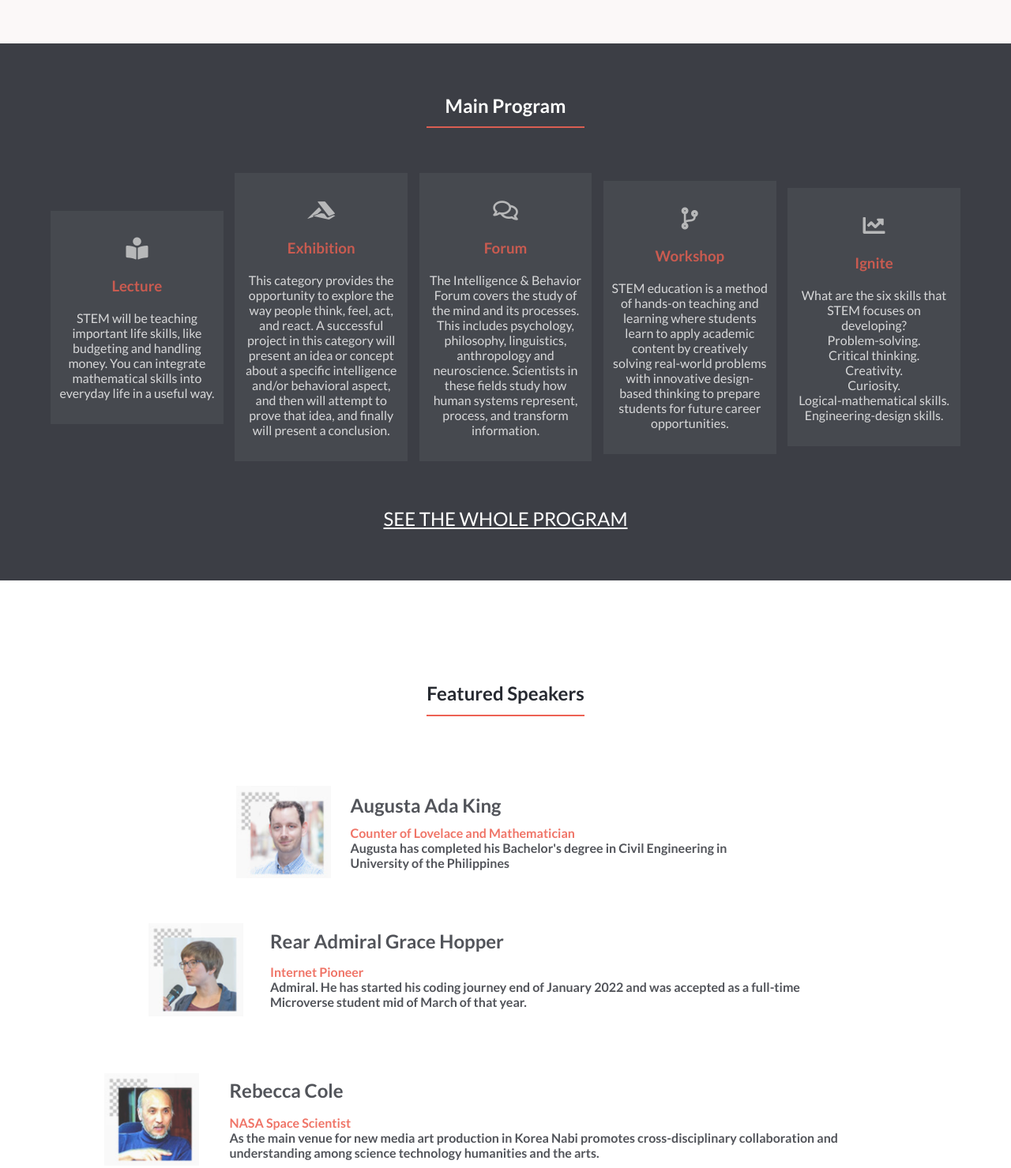
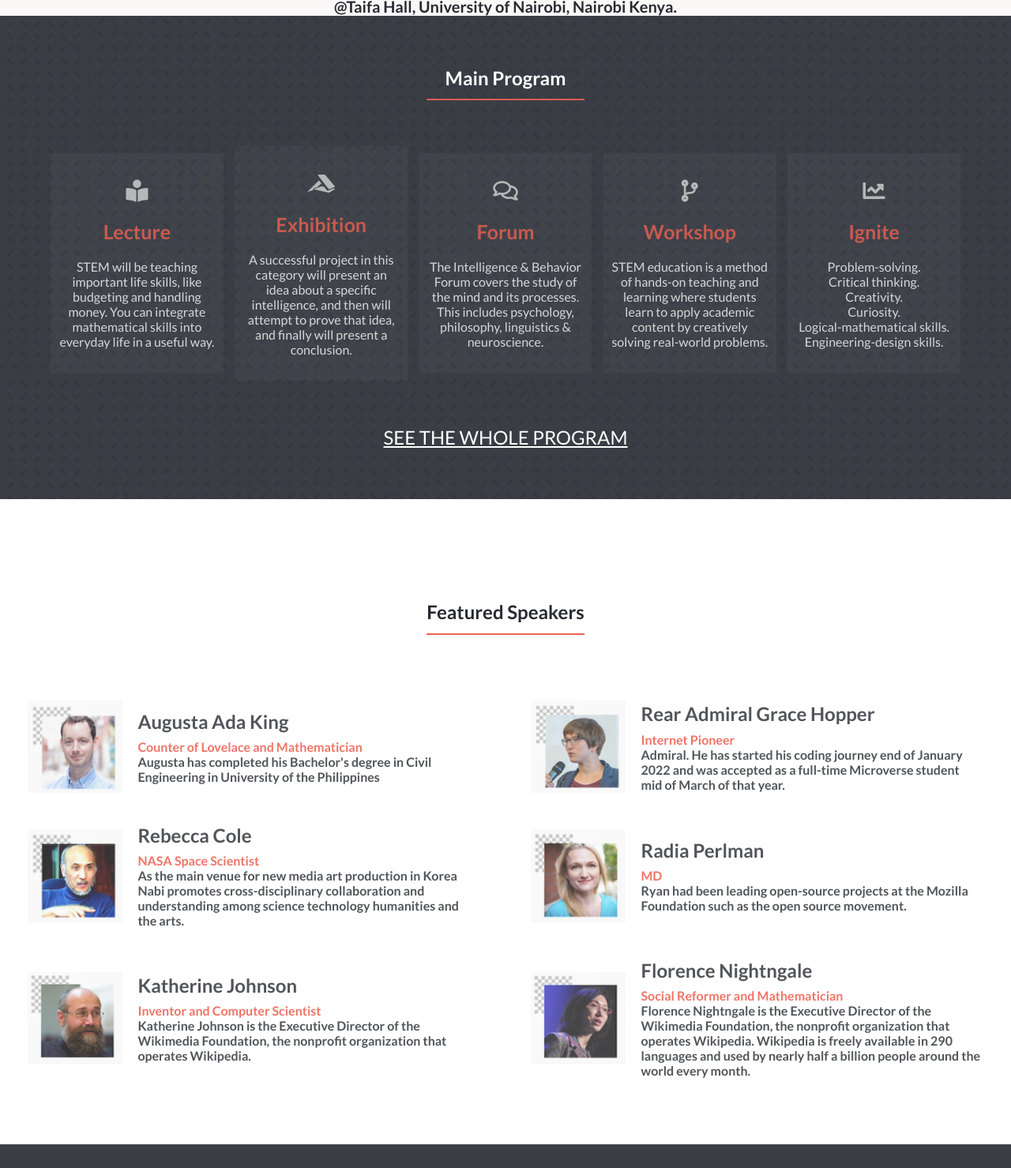
Before and after one commit to mumo-esther/microverse-capstone-1, a website: page index.html in a window 1280 px wide. Shown: the part 1036-2515 px from the top of the page at 79% size. Drawn offline with nearby package versions, Linux system fonts and the light colour scheme; files whose address does not match are found by name.

Commit message:
implemented the requested changes in the pr

```diff
--- a/about.html
+++ b/about.html
@@ -9,7 +9,7 @@
     <meta name="keywords" content="html, css, javascript" />
     <meta
       name="description"
-      content="YTU Technology and Entrepreneurship Conference - 2021"
+      content="STEM - 2023"
     />
     <!-- Google Font -->
     <link
@@ -31,10 +31,7 @@
       referrerpolicy="no-referrer"
     />
     <!-- Mobile CSS -->
-    <link rel="stylesheet" href="css/global.css" />
-    <link rel="stylesheet" href="css/main.css" />
-    <!-- Desktop CSS -->
-    <link rel="stylesheet" media="(min-width:768px)" href="css/desktop.css" />
+    <link rel="stylesheet" href="style.css" />
   </head>
   <body class="flex-column-center">
     <div class="upperside">
@@ -43,7 +40,7 @@
         <li><i class="fab fa-twitter light-grey upperside-item"></i></li>
         <li><a href="#" class="logout light-grey upperside-item">Logout</a></li>
         <li><a href="#" class="mypage light-grey upperside-item">Mypage</a></li>
-        <li><a href="#" class="korean light-grey upperside-item">English</a></li>
+        <li><a href="#" class="Englishlight-grey upperside-item">English</a></li>
       </ul>
     </div>
     <header class="bg-light-grey flex-column-center">
@@ -88,14 +85,9 @@
       </nav>
       <div class="container">
         <img
-          src="./Assets/images/wallpaperbetter.jpg"
+          src="./Assets/images/about-bg.png"
           alt="Background image"
           class="bg-header-image"
-        />
-        <img
-          src="./Assets/images/wallpaperbetter.jpg"
-          alt="Background image"
-          class="bg-header-image-rotate"
         />
         <div class="main-content">
           <div class="main-content-headers flex-column-center">
--- a/index.html
+++ b/index.html
@@ -30,7 +30,7 @@
       crossorigin="anonymous"
       referrerpolicy="no-referrer"
     />
-    <link rel="stylesheet" href="css/main.css" />
+    <link rel="stylesheet" href="style.css" />
   </head>
   <body class="flex-column-center">
     <div class="upperside">
@@ -81,10 +81,11 @@
       </nav>
       <div class="container">
         <img
-          src="./Assets/images/about-bg.png"
+          src="./Assets/images/website-bg.png"
           alt="Background image"
           class="bg-header-image"
         />
+        </div>
         <div class="main-content">
           <div class="main-content-headers">
             <h2 class="special-color">"Hello! Sharing world"</h2>
@@ -132,7 +133,7 @@
           </div>
           <h3 class="item item-header dark-orange">Exhibition</h3>
           <p class="item item-content light-grey">
-            This category provides the opportunity to explore the way people think, feel, act, and react. A successful project in this category will present an idea or concept about a specific intelligence and/or behavioral aspect, and then will attempt to prove that idea, and finally will present a conclusion.
+A successful project in this category will present an idea about a specific intelligence, and then will attempt to prove that idea, and finally will present a conclusion.
           </p>
         </article>
         <article class="program-item flex-row-center bg-light-black">
@@ -142,10 +143,7 @@
           <h3 class="item item-header dark-orange">Forum</h3>
           <p class="item item-content light-grey">
             The Intelligence & Behavior Forum covers the study of the mind
-and its processes. This includes psychology, philosophy, linguistics,
-anthropology and neuroscience. Scientists in these fields study how
-human systems represent, process, and transform information.
-
+and its processes. This includes psychology, philosophy, linguistics & neuroscience.
           </p>
         </article>
         <article class="program-item flex-row-center bg-light-black">
@@ -154,7 +152,7 @@ human systems represent, process, and transform information.
           </div>
           <h3 class="item item-header dark-orange">Workshop</h3>
           <p class="item item-content light-grey">
-            STEM education is a method of hands-on teaching and learning where students learn to apply academic content by creatively solving real-world problems with innovative design-based thinking to prepare students for future career opportunities.
+            STEM education is a method of hands-on teaching and learning where students learn to apply academic content by creatively solving real-world problems.
           </p>
         </article>
         <article class="program-item flex-row-center bg-light-black">
@@ -163,7 +161,6 @@ human systems represent, process, and transform information.
           </div>
           <h3 class="item item-header dark-orange">Ignite</h3>
           <p class="item item-content light-grey">
-            What are the six skills that STEM focuses on developing? <br>
 Problem-solving. <br>
 Critical thinking. <br>
 Creativity.<br>
--- a/css/main.css
+++ b/style.css
@@ -347,7 +347,7 @@ nav h2 {
 
 /* Main Program */
 .main-program {
-  background-color: #272a31;
+  background-image: url(./Assets/images/Program-bg.jpg);
   width: 100%;
   height: 100%;
   padding: 5%;
@@ -359,7 +359,7 @@ nav h2 {
 }
 
 .program-item {
-  background-color: #d3d3d317;
+  background-color: #d3d3d30c;
   z-index: -40;
   opacity: 0.7;
   margin: 2% 0;
@@ -372,8 +372,10 @@ nav h2 {
 }
 
 .item-header {
-  width: 28%;
+  font-size: 25px;
+  width: 70%;
   color: #ec5242;
+  font-weight: bolder;
 }
 
 .item-content {
@@ -395,12 +397,6 @@ nav h2 {
   margin-top: 10%;
 }
 
-.featured-speakers {
-  display: flex;
-  justify-content: center;
-  align-items: center;
-}
-
 .speaker-image {
   width: 120px;
   margin: 3%;
@@ -409,6 +405,8 @@ nav h2 {
 
 .speakers-list {
   opacity: 0.8;
+  display: grid;
+  grid-template-columns: repeat(1, auto);
 }
 
 .speaker-heading {
@@ -770,8 +768,8 @@ nav h2 {
   }
 
   .speakers-list {
-    display: flex;
-    flex-wrap: wrap;
+    display: grid;
+    grid-template-columns: repeat(2, auto);
     justify-content: center;
     align-items: center;
   }
```
Also changed, not shown: Assets/images/forum.png (added), Assets/images/ignite.png (added), Assets/images/program-bg.jpg (added), Assets/images/website-bg.png (added), README.md.
